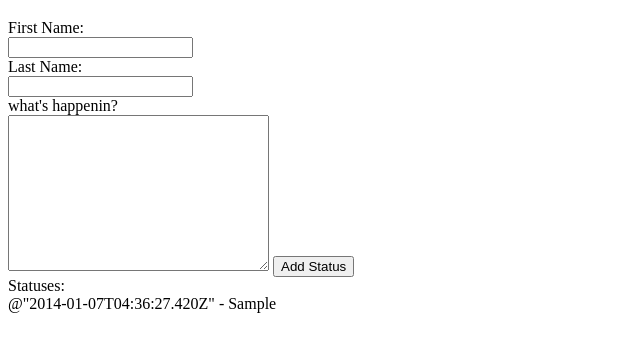
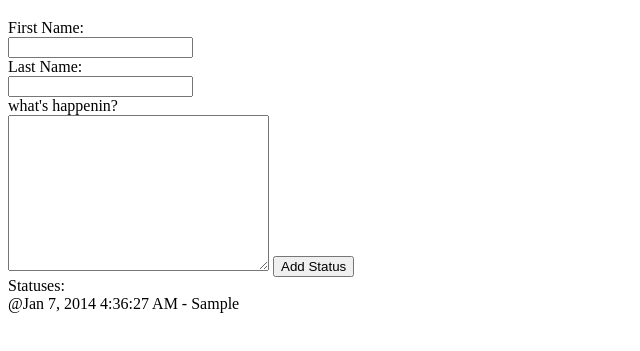
Before and after one commit to johnculviner/IntroToAngularJS, a website: page public/index.html in a window 1280 px wide. Both pictures are taken after typing "Sample" into the empty fields and a click on the button "Add Status". Shown: the part 61-412 px from the top of the page, without its empty margins (0-640 px from the left). Drawn offline with Linux system fonts and the light colour scheme.

Commit message:
added filters to status display

```diff
--- a/public/index.html
+++ b/public/index.html
@@ -31,8 +31,8 @@
     <div ng-show="statuses && statuses.length > 0">
         Statuses:
 
-        <div ng-repeat="status in statuses">
-            @{{status.date}} - {{status.text}}
+        <div ng-repeat="status in statuses | orderBy: 'date':true">
+            @{{status.date | date:'medium'}} - {{status.text}}
         </div>
     </div>
 </div>
```
